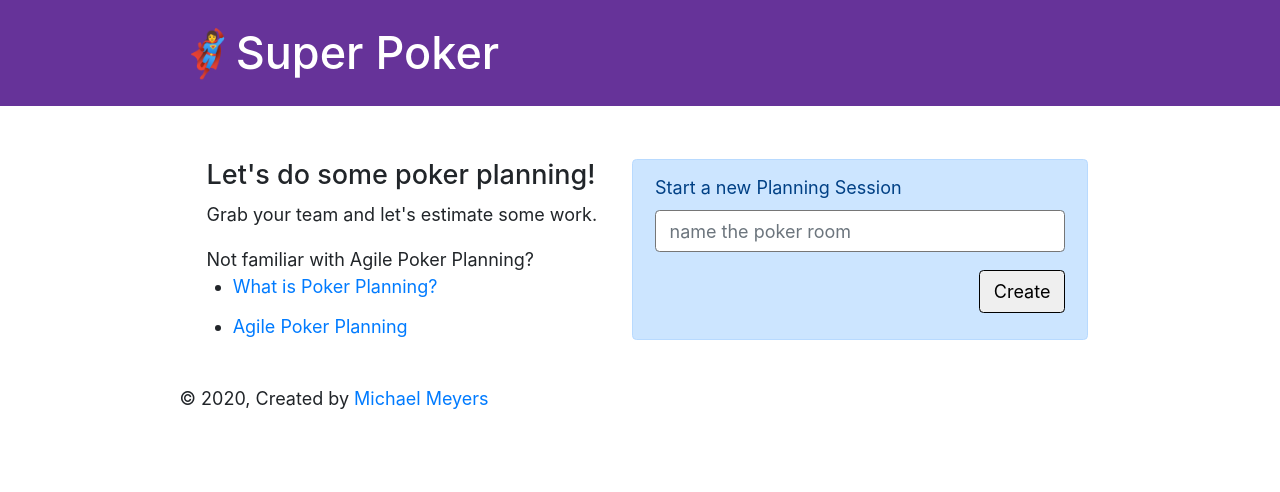
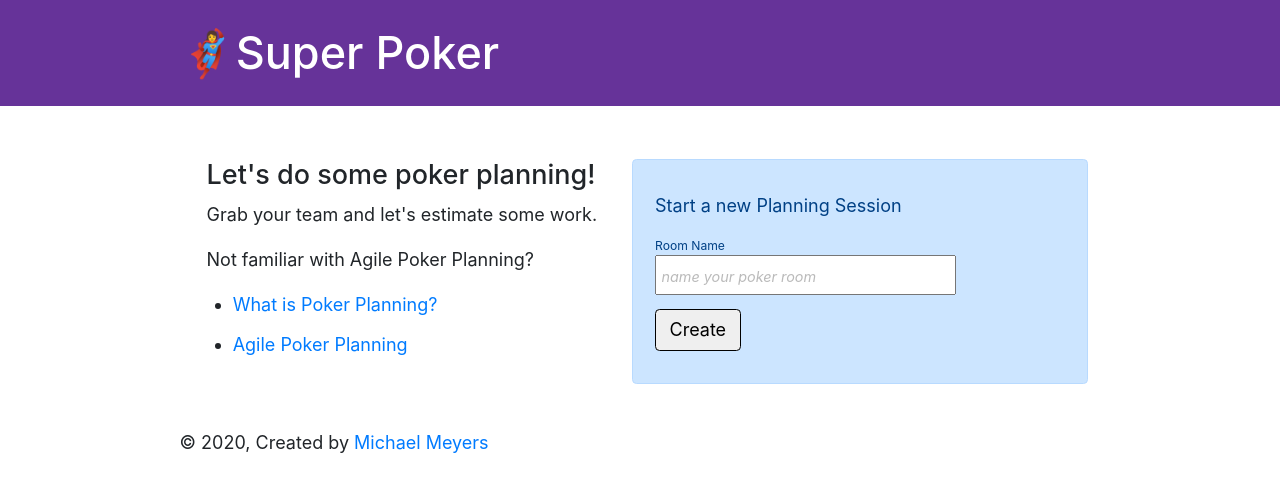
Before and after one commit to mfalbers/superpoker-gatsby, a Gatsby site: page / in a window 1280 px wide. Built offline with nearby package versions, Linux system fonts and the light colour scheme; Gatsby itself is replaced by a stand-in of ours.

Commit message:
Add Formik support

```diff
--- a/package.json
+++ b/package.json
@@ -6,6 +6,7 @@
   "author": "Kyle Mathews <mathews.kyle@gmail.com>",
   "dependencies": {
     "bootstrap": "^4.4.1",
+    "formik": "^2.1.4",
     "gatsby": "^2.21.21",
     "gatsby-image": "^2.4.3",
     "gatsby-plugin-manifest": "^2.4.2",
@@ -19,7 +20,8 @@
     "react-bootstrap": "^1.0.1",
     "react-dom": "^16.12.0",
     "react-helmet": "^6.0.0",
-    "react-icons": "^3.10.0"
+    "react-icons": "^3.10.0",
+    "yup": "^0.28.5"
   },
   "devDependencies": {
     "prettier": "2.0.5"
--- /dev/null
+++ b/src/components/FormTextInputField/index.js
@@ -0,0 +1,18 @@
+import React from 'react';
+import { useField } from 'formik';
+
+const FormTextInputField = ({ label, ...props }) => {
+    // useField() returns [formik.getFieldProps(), formik.getFieldMeta()]
+    // which we can spread on <input> and also replace ErrorMessage entirely.
+    const [field, meta] = useField(props);
+    return (
+        <label htmlFor={props.id || props.name} className="form__label">{label}
+            <input className="form__input" {...field} {...props} />
+            {meta.touched && meta.error ? (
+                <div className="form__error">{meta.error}</div>
+            ) : null}
+        </label>
+    );
+};
+
+export default FormTextInputField
--- a/src/components/layout.css
+++ b/src/components/layout.css
@@ -620,3 +620,64 @@ pre tt:after {
     font-size: 100%;
   }
 }
+
+/* All Forms CSS */
+.form {
+  margin: 1rem 0;
+}
+
+.form__label {
+  display: block;
+  font-size: 67.5%;
+  /* letter-spacing: 0.125em; */
+  /* text-transform: uppercase; */
+}
+
+.form__label + .form__label {
+  margin-top: 0.5rem;
+}
+
+.form__input {
+  display: block;
+  font-size: 1rem;
+  padding: 0.25rem;
+}
+
+input::placeholder {
+  color: grey;
+  font-style: italic;
+  font-size: 80%;
+}
+
+.form__error {
+  color: red;
+  display: block;
+  font-size: 55%;
+  letter-spacing: 0.125em;
+  text-transform: uppercase;
+  /* padding-left: 35%; */
+  padding-top: .25rem;
+  /* float:right; */
+}
+
+.form__button {
+  /* background-color: darkorange; */
+  /* border: 0; */
+  /* color: white; */
+  /* font-size: 1.25rem;
+  font-weight: bold; */
+  margin-top: 0.25rem;
+  /* padding: 0.25rem 2rem; */
+  /* transition: background-color 150ms linear; */
+  /* float: right; */
+}
+
+/* .form__button:hover {
+  cursor: pointer;
+}
+
+.form__button:hover,
+.form__button:active,
+.form__button:focus {
+  background-color: color(darkorange lightness(-20%));
+} */
--- a/src/pages/game.tsx
+++ b/src/pages/gameboard.tsx
@@ -5,7 +5,7 @@ import { PageProps, Link } from "gatsby"
 import Layout from "../components/layout"
 import SEO from "../components/seo"
 
-const Game = (props: PageProps) => (
+const Gameboard = (props: PageProps) => (
   <Layout>
     <SEO title="Super Poker Gameboard" />
     <h1>Hi from the second page</h1>
@@ -14,4 +14,4 @@ const Game = (props: PageProps) => (
   </Layout>
 )
 
-export default Game
+export default Gameboard
--- a/src/pages/index.js
+++ b/src/pages/index.js
@@ -1,8 +1,12 @@
 import React from "react"
 import Layout from "../components/layout"
 import SEO from "../components/seo"
+import FormTextInputField from '../components/FormTextInputField';
 
 import Button from 'react-bootstrap/Button';
+
+import { Formik, Form } from 'formik';
+import * as Yup from 'yup';
 
 const IndexPage = () => (
     <Layout>
@@ -12,19 +16,17 @@ const IndexPage = () => (
                 <div>
                     <h4 className="alert-heading">Let's do some poker planning!</h4>
                     <p>Grab your team and let's estimate some work.</p>
-                <p>
-                    Not familiar with Agile Poker Planning?
+                    <p> Not familiar with Agile Poker Planning?</p>
                     <ul>
                         <li><a target="_blank" rel="noopener noreferrer" href="https://www.mountaingoatsoftware.com/agile/planning-poker">What is Poker Planning?</a></li>
                         <li><a target="_blank" rel="noopener noreferrer" href="https://www.atlassian.com/blog/agile/planning-poker-sane-healthy">Agile Poker Planning</a></li>
                     </ul>
-                </p>
                 </div>
             </div>
             <div className="col-sm alert alert-primary" role="alert">
-            <form>
+                {/* <form>
                     <div>
-                    <label for="newgame-title">Start a new Planning Session</label>
+                        <label htmlFor="newgame-title">Start a new Planning Session</label>
                         <input
                             type="text"
                             className="form-control"
@@ -32,10 +34,40 @@ const IndexPage = () => (
                             aria-describedby="titleHelp"
                             placeholder="name the poker room"
                         />
-                    {/* <small id="titleHelp" class="form-text text-muted">Give your room a name.</small> */}
+                        <small id="titleHelp" class="form-text text-muted">Give your room a name.</small>
                     </div>
                     <Button type="submit" variant="primary" className="mt-3 float-right" id="newgame-create">Create</Button>
-            </form>
+                </form> */}
+                <Formik
+                    initialValues={{ name: '' }}
+                    validationSchema={Yup.object({
+                    name: Yup.string()
+                        .max(50, 'Must be 50 characters or less')
+                        .required('Required'),
+                    })}
+                    onSubmit={(values, { setSubmitting }) => {
+                    setTimeout(() => {
+                        alert(JSON.stringify(values, null, 2));
+                        setSubmitting(false);
+
+                        // create or join a new room
+
+                    }, 400);
+                    }}
+                >
+                    <Form className="form">
+                        <p className="form__instructions">
+                        Start a new Planning Session
+                        </p>
+                        <FormTextInputField
+                            label="Room Name"
+                            name="name"
+                            type="text"
+                            placeholder="name your poker room"
+                        />
+                        <Button className="form__button" variant="primary" type="submit">Create</Button>
+                    </Form>
+                </Formik>
             </div>
         </div>
     </Layout>
```
Also changed, not shown: 2 other files. Lines whose indentation alone changed are shown as unchanged.
